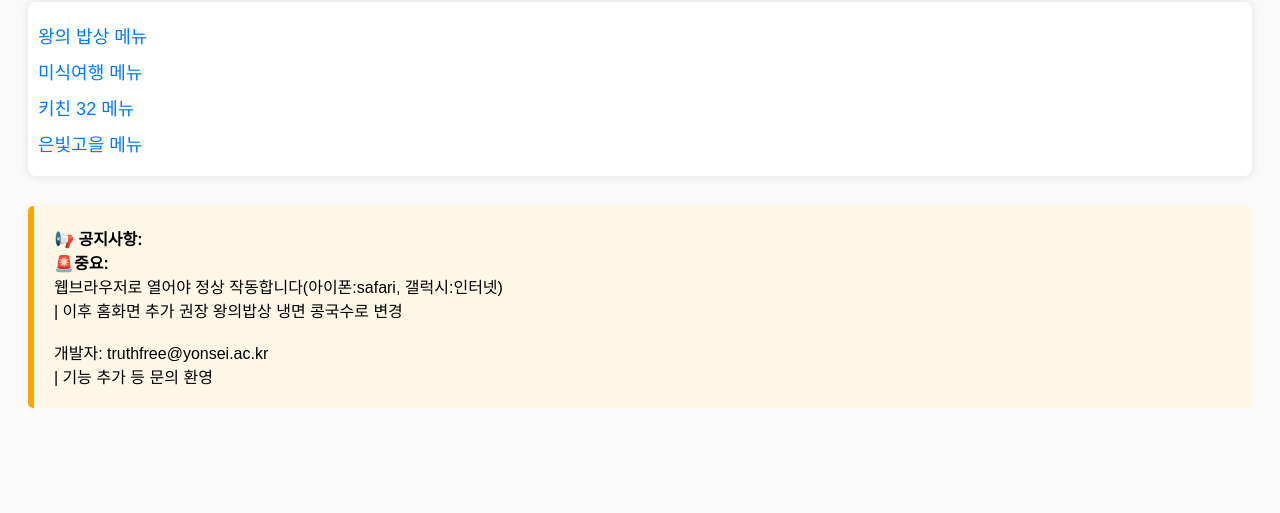
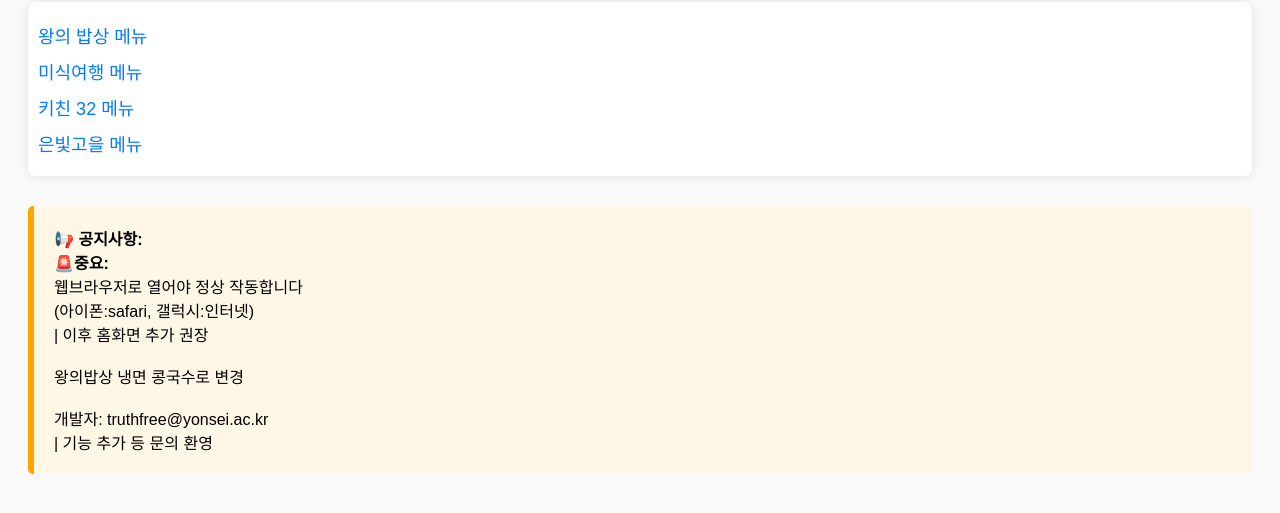
Before and after one commit to truthfree/buffet_project, a plain HTML site: page buffetindex.html in a window 1280 px wide. Shown: the part 115-628 px from the top of the page. Drawn offline with Linux system fonts and the light colour scheme.

Commit message:
Update buffetindex.html

```diff
--- a/buffetindex.html
+++ b/buffetindex.html
@@ -54,8 +54,10 @@
   <div class="notice-board">
     📢 <strong>공지사항:</strong><br>
     🚨<strong>중요:</strong><br>
-    웹브라우저로 열어야 정상 작동합니다(아이폰:safari, 갤럭시:인터넷)<br>
-    | 이후 홈화면 추가 권장
+    웹브라우저로 열어야 정상 작동합니다<br>
+    (아이폰:safari, 갤럭시:인터넷)<br>
+    | 이후 홈화면 추가 권장<br>
+    <br>
     왕의밥상 냉면 콩국수로 변경<br>
     <br>
 
```
